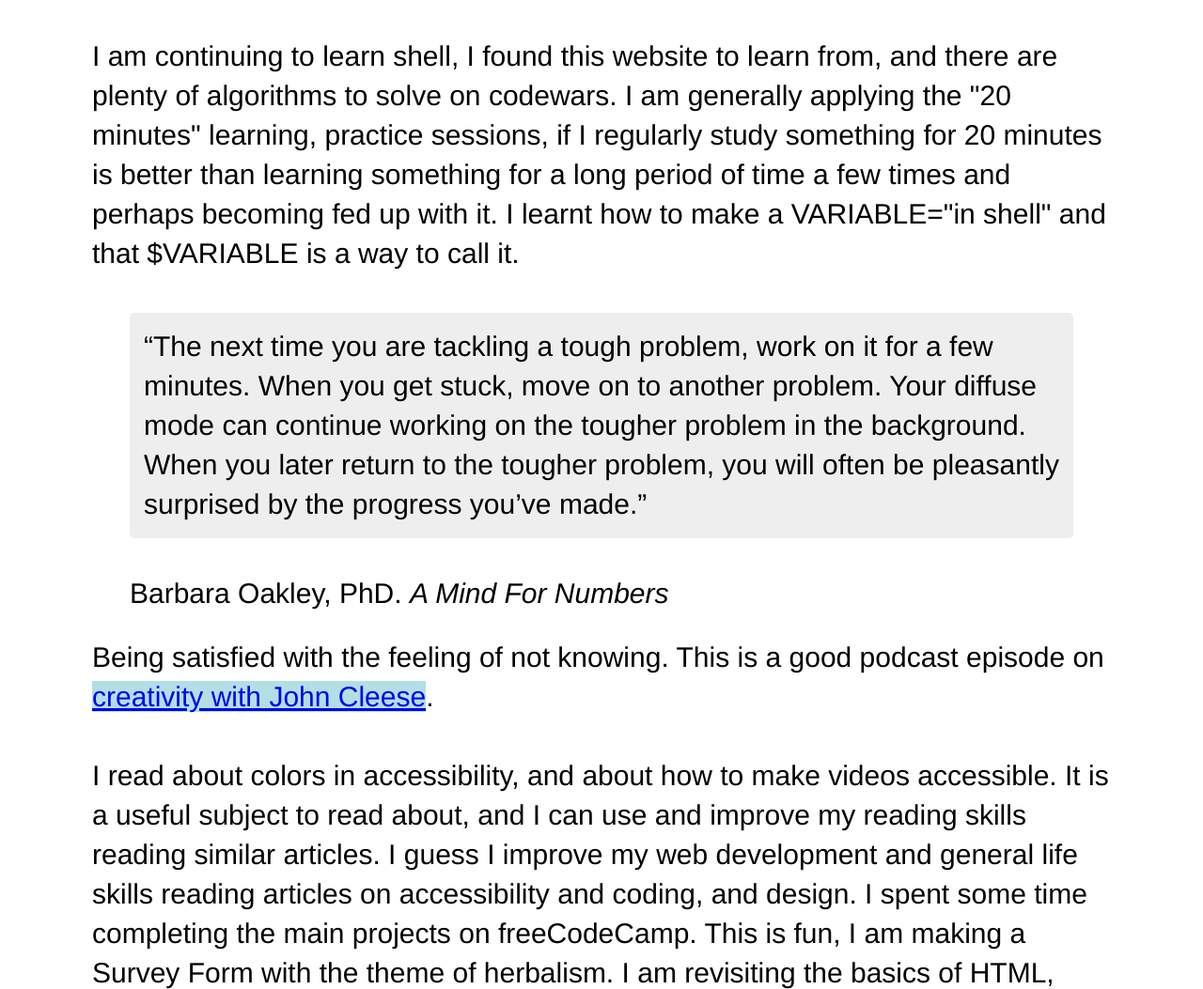
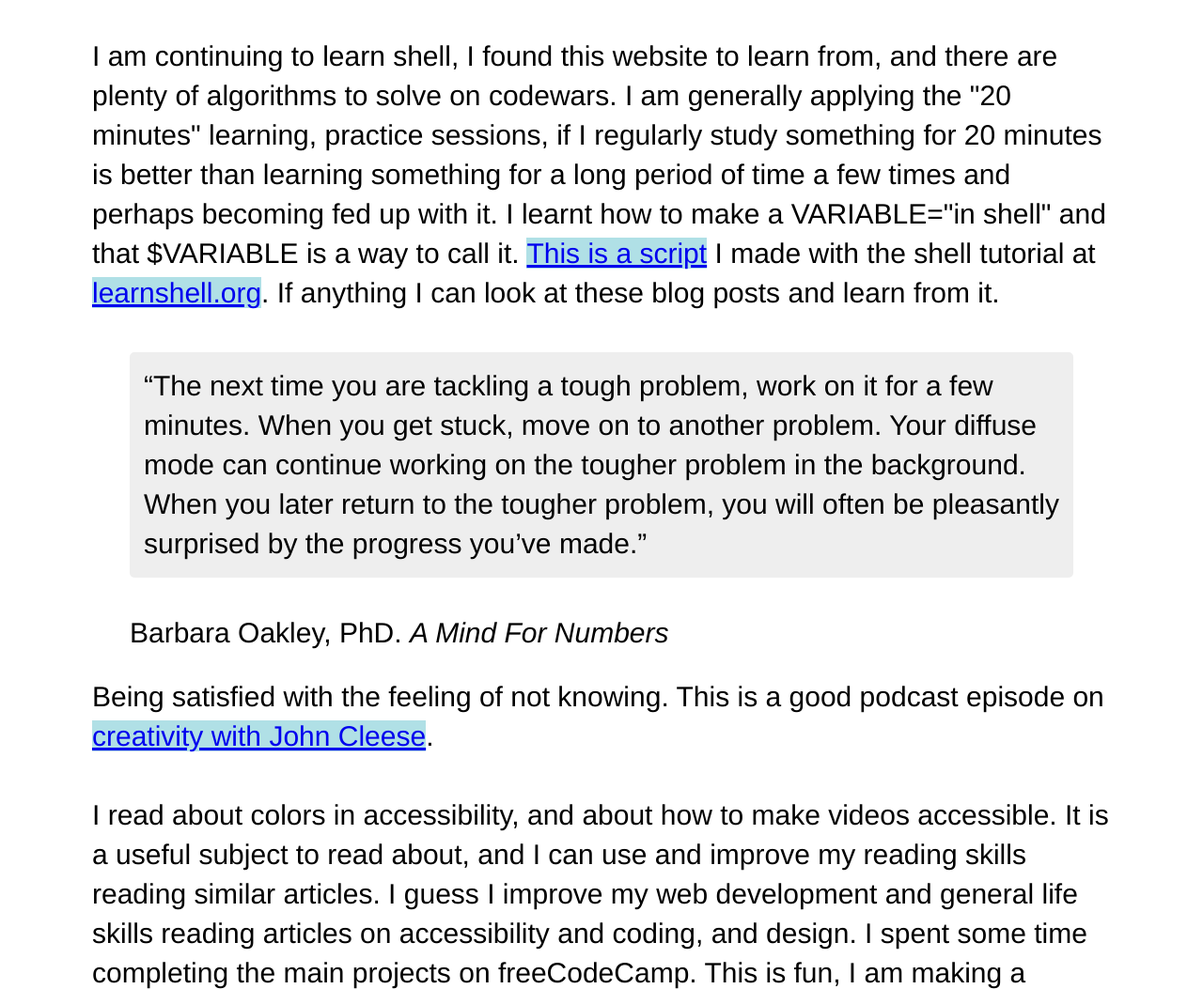
Before and after one commit to attilavajdaxyz/sturdy-spoon, a plain HTML site: page index.html in a window 1280 px wide. Shown: the part 1744-2797 px from the top of the page at 94% size. Drawn offline with Linux system fonts and the light colour scheme.

Commit message:
updated blog post with links and text

```diff
--- a/index.html
+++ b/index.html
@@ -44,7 +44,7 @@
 
     <h2>2022 aprilis 23 - today is a rainy day</h2>
 
-    <p>I am continuing to learn shell, I found this website to learn from, and there are plenty of algorithms to solve on codewars. I am generally applying the "20 minutes" learning, practice sessions, if I regularly study something for 20 minutes is better than learning something for a long period of time a few times and perhaps becoming fed up with it. I learnt how to make a VARIABLE="in shell" and that $VARIABLE is a way to call it.</p>
+    <p>I am continuing to learn shell, I found this website to learn from, and there are plenty of algorithms to solve on codewars. I am generally applying the "20 minutes" learning, practice sessions, if I regularly study something for 20 minutes is better than learning something for a long period of time a few times and perhaps becoming fed up with it. I learnt how to make a VARIABLE="in shell" and that $VARIABLE is a way to call it. <a href="unix/helloworld.sh">This is a script</a> I made with the shell tutorial at <a href="https://www.learnshell.org/">learnshell.org</a>. If anything I can look at these blog posts and learn from it.</p>
 
     <figure>
       <blockquote cite="">
```
